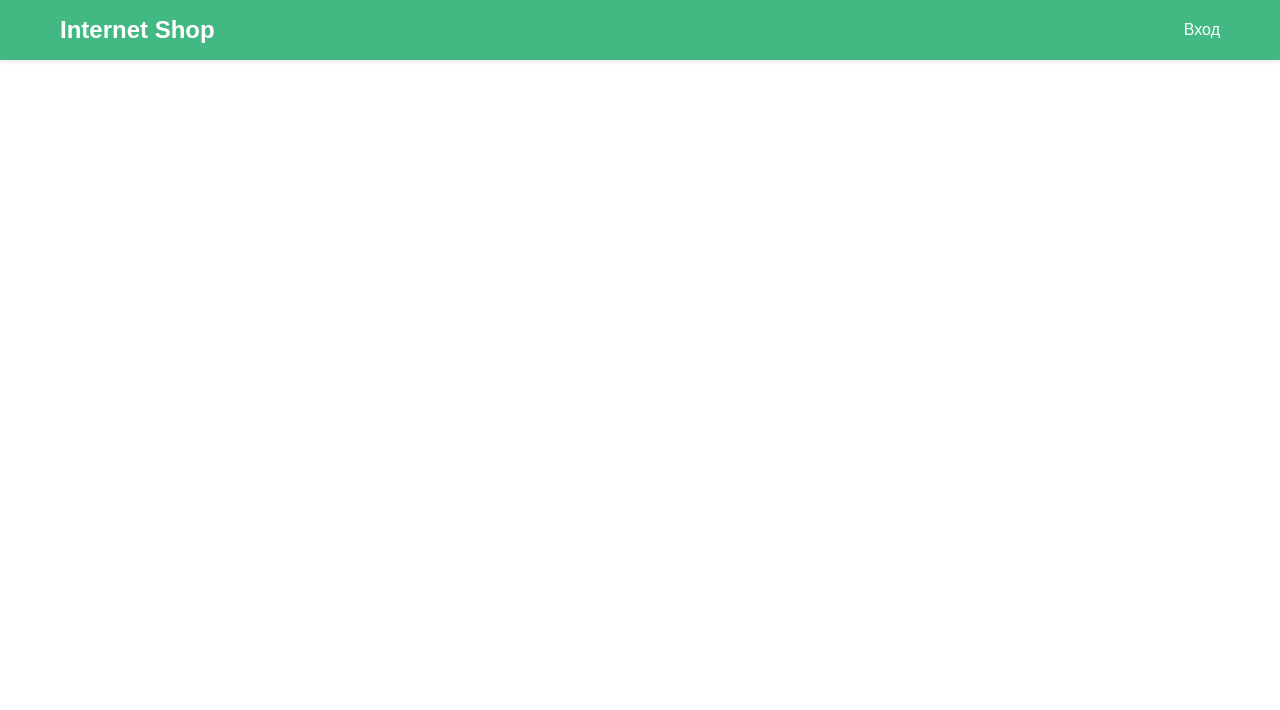
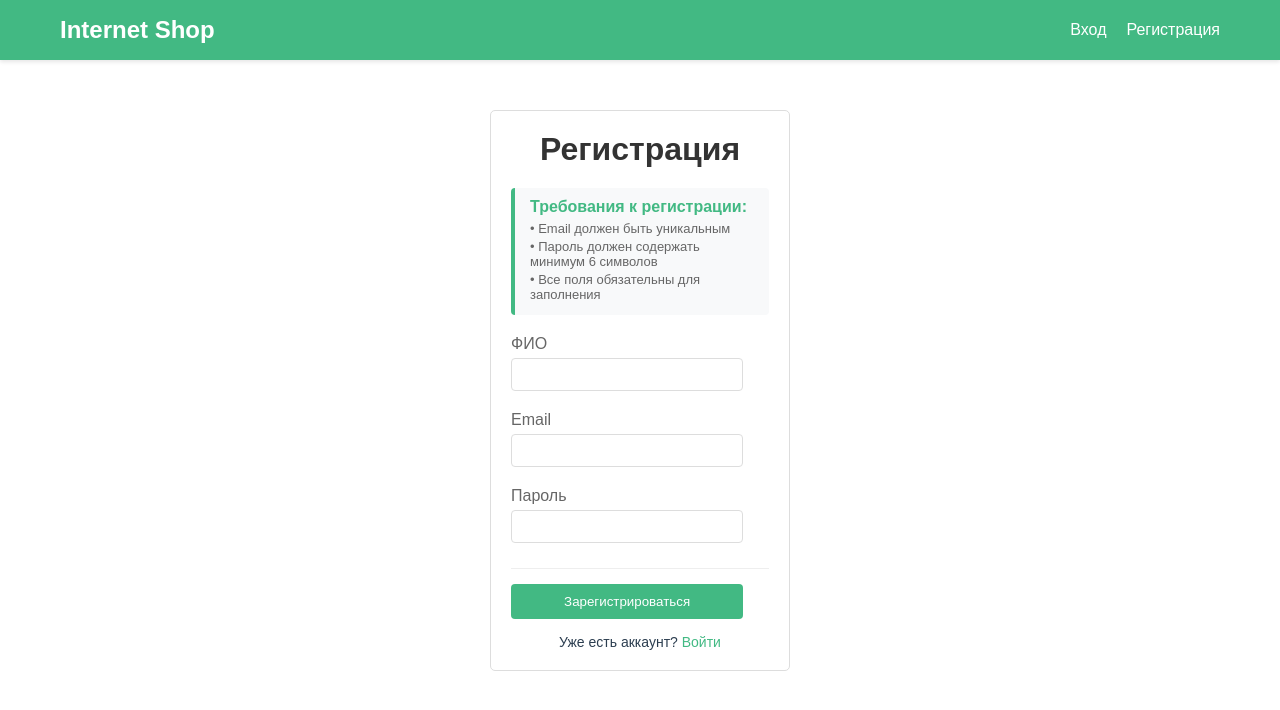
Before and after one commit to Beavya/store, a Vue app: page /register in a window 1280 px wide. Before the commit this address had no page. Shown: the top 710 px of the page. Built offline with nearby package versions, Linux system fonts and the light colour scheme.

Commit message:
Add register

```diff
--- a/src/components/Login.vue
+++ b/src/components/Login.vue
@@ -1,12 +1,21 @@
 <template>
   <form class="login" @submit.prevent="login">
-    <h1>Sign in</h1>
-    <label>User name</label>
-    <input type="text" required v-model="username" />
-    <label>Password</label>
+    <h1>Авторизация</h1>
+
+    <div v-if="errorMessage" class="error-message">
+      {{ errorMessage }}
+    </div>
+
+    <label>Email</label>
+    <input type="email" required v-model="email" />
+    <label>Пароль</label>
     <input type="password" required v-model="password" />
     <hr/>
-    <button type="submit">Login</button>
+    <button type="submit">Войти</button>
+
+    <p class="register-link">
+      Нет аккаунта? <router-link to="/register">Регистрация</router-link>
+    </p>
   </form>
 </template>
 
@@ -14,20 +23,24 @@
 export default {
   data() {
     return {
-      username: "",
-      password: ""
+      email: "",
+      password: "",
+      errorMessage: ""
     }
   },
   methods: {
     login() {
+      this.errorMessage = "";
+
       const userData = {
-        username: this.username,
+        email: this.email,
         password: this.password
       }
+
       this.$store.dispatch('AUTH_REQUEST', userData)
         .then(() => this.$router.push('/'))
         .catch((error) => {
-          alert('Ошибка входа. Проверьте логин и пароль.');
+          this.errorMessage = 'Ошибка входа. Проверьте email и пароль.';
         });
     }
   }
@@ -82,4 +95,24 @@ export default {
 .login button:hover {
   background: #3aa876;
 }
+
+.register-link {
+  text-align: center;
+  margin-top: 15px;
+  font-size: 14px;
+}
+
+.register-link a {
+  color: #42b983;
+  text-decoration: none;
+}
+
+.error-message {
+  background-color: #ff4444;
+  color: white;
+  padding: 10px;
+  border-radius: 4px;
+  margin-bottom: 15px;
+  text-align: center;
+}
 </style>
--- a/src/components/NavBar.vue
+++ b/src/components/NavBar.vue
@@ -10,6 +10,7 @@
         </template>
         <template v-else>
           <router-link to="/login">Вход</router-link>
+          <router-link to="/register">Регистрация</router-link>
         </template>
       </div>
     </div>
--- /dev/null
+++ b/src/components/Register.vue
@@ -0,0 +1,164 @@
+<template>
+  <form class="register" @submit.prevent="register">
+    <h1>Регистрация</h1>
+
+    <div v-if="errorMessage" class="error-message">
+      {{ errorMessage }}
+    </div>
+
+    <div class="criteria-box">
+      <p class="criteria-title">Требования к регистрации:</p>
+      <ul class="criteria-list">
+        <li>• Email должен быть уникальным</li>
+        <li>• Пароль должен содержать минимум 6 символов</li>
+        <li>• Все поля обязательны для заполнения</li>
+      </ul>
+    </div>
+
+    <label>ФИО</label>
+    <input type="text" required v-model="fio" />
+
+    <label>Email</label>
+    <input type="email" required v-model="email" />
+
+    <label>Пароль</label>
+    <input type="password" required v-model="password" />
+
+    <hr/>
+    <button type="submit">Зарегистрироваться</button>
+
+    <p class="login-link">
+      Уже есть аккаунт? <router-link to="/login">Войти</router-link>
+    </p>
+  </form>
+</template>
+
+<script>
+import { signupRequest } from '@/utils/api'
+
+export default {
+  data() {
+    return {
+      fio: "",
+      email: "",
+      password: "",
+      errorMessage: ""
+    }
+  },
+  methods: {
+    register() {
+      this.errorMessage = "";
+
+      const userData = {
+        fio: this.fio,
+        email: this.email,
+        password: this.password
+      }
+
+      signupRequest(userData)
+        .then((token) => {
+          this.$store.commit('AUTH_SUCCESS', token);
+          localStorage.setItem('myAppToken', token);
+          this.$router.push('/');
+        })
+        .catch((error) => {
+          this.errorMessage = 'Ошибка регистрации. Проверьте требования ниже.';
+        });
+    }
+  }
+}
+</script>
+
+<style scoped>
+.register {
+  width: 300px;
+  margin: 50px auto;
+  padding: 20px;
+  border: 1px solid #ddd;
+  border-radius: 5px;
+}
+
+.register h1 {
+  text-align: center;
+  margin-bottom: 20px;
+  color: #333;
+}
+
+.criteria-box {
+  background-color: #f8f9fa;
+  border-left: 4px solid #42b983;
+  padding: 10px 15px;
+  margin-bottom: 20px;
+  border-radius: 4px;
+}
+
+.criteria-title {
+  font-weight: bold;
+  color: #42b983;
+  margin-bottom: 5px;
+}
+
+.criteria-list {
+  list-style: none;
+  color: #666;
+  font-size: 13px;
+}
+
+.criteria-list li {
+  margin: 3px 0;
+}
+
+.register label {
+  display: block;
+  margin: 10px 0 5px;
+  color: #666;
+}
+
+.register input {
+  width: 90%;
+  padding: 8px;
+  margin-bottom: 10px;
+  border: 1px solid #ddd;
+  border-radius: 4px;
+}
+
+.register hr {
+  margin: 15px 0;
+  border: none;
+  border-top: 1px solid #eee;
+}
+
+.register button {
+  width: 90%;
+  padding: 10px;
+  background: #42b983;
+  color: white;
+  border: none;
+  border-radius: 4px;
+  cursor: pointer;
+}
+
+.register button:hover {
+  background: #3aa876;
+}
+
+.login-link {
+  text-align: center;
+  margin-top: 15px;
+  font-size: 14px;
+}
+
+.login-link a {
+  color: #42b983;
+  text-decoration: none;
+}
+
+.error-message {
+  background-color: #ff4444;
+  color: white;
+  padding: 10px;
+  border-radius: 4px;
+  margin-bottom: 15px;
+  text-align: center;
+}
+</style>
--- a/src/router/index.js
+++ b/src/router/index.js
@@ -29,6 +29,12 @@ const routes = [
     name: 'login',
     component: () => import('../components/Login.vue'),
     beforeEnter: ifNotAuthenticated,
+  },
+  {
+    path: '/register',
+    name: 'register',
+    component: () => import('../components/Register.vue'),
+    beforeEnter: ifNotAuthenticated,
   }
 ];
 
--- a/src/store/index.js
+++ b/src/store/index.js
@@ -16,12 +16,6 @@ export default createStore({
   actions: {
     AUTH_REQUEST: ({ commit }, user) => {
       return new Promise((resolve, reject) => {
-        if (user.username === 'test' && user.password === '123') {
-          const fakeToken = 'test-token-' + Date.now();
-          commit('AUTH_SUCCESS', fakeToken);
-          localStorage.setItem('myAppToken', fakeToken);
-          resolve();
-        } else {
         loginRequest(user)
           .then((token) => {
             commit('AUTH_SUCCESS', token);
@@ -33,12 +27,11 @@ export default createStore({
             localStorage.removeItem('myAppToken');
             reject(error);
           });
-        }
       });
     },
     AUTH_LOGOUT: ({ commit, state }) => {
       return new Promise((resolve, reject) => {
-        if (state.token && !state.token.startsWith('test-')) {
+        if (state.token) {
           logoutRequest(state.token)
             .then(() => {
               commit('AUTH_ERROR');
--- a/src/utils/api.js
+++ b/src/utils/api.js
@@ -1,11 +1,12 @@
-const API = process.env.VUE_APP_API;
+const API = 'http://lifestealer86.ru/api-shop';
+
 
 export const loginRequest = (user) => {
   return new Promise((resolve, reject) => {
     fetch(`${API}/login`, {
       method: 'POST',
       headers: {
-        'Content-Type': 'application/json; charset=utf-8',
+        'Content-Type': 'application/json;charset=utf-8',
       },
       body: JSON.stringify(user),
     })
@@ -23,7 +24,7 @@ export const logoutRequest = (token) => {
       method: 'GET',
       headers: {
         'Authorization': `Bearer ${token}`,
-        'Content-Type': 'application/json; charset=utf-8',
+        'Content-Type': 'application/json;charset=utf-8',
       },
     })
       .then((response) => response.json())
@@ -39,3 +40,26 @@ export const logoutRequest = (token) => {
       });
   });
 };
+
+export const signupRequest = (userData) => {
+  return new Promise((resolve, reject) => {
+    fetch(`${API}/signup`, {
+      method: 'POST',
+      headers: {
+        'Content-Type': 'application/json;charset=utf-8',
+      },
+      body: JSON.stringify(userData),
+    })
+      .then((response) => response.json())
+      .then((result) => {
+        if (result.data && result.data.user_token) {
+          resolve(result.data.user_token);
+        } else {
+          reject(result);
+        }
+      })
+      .catch((error) => {
+        reject(error);
+      });
+  });
+};
```
Lines whose indentation alone changed are shown as unchanged.
